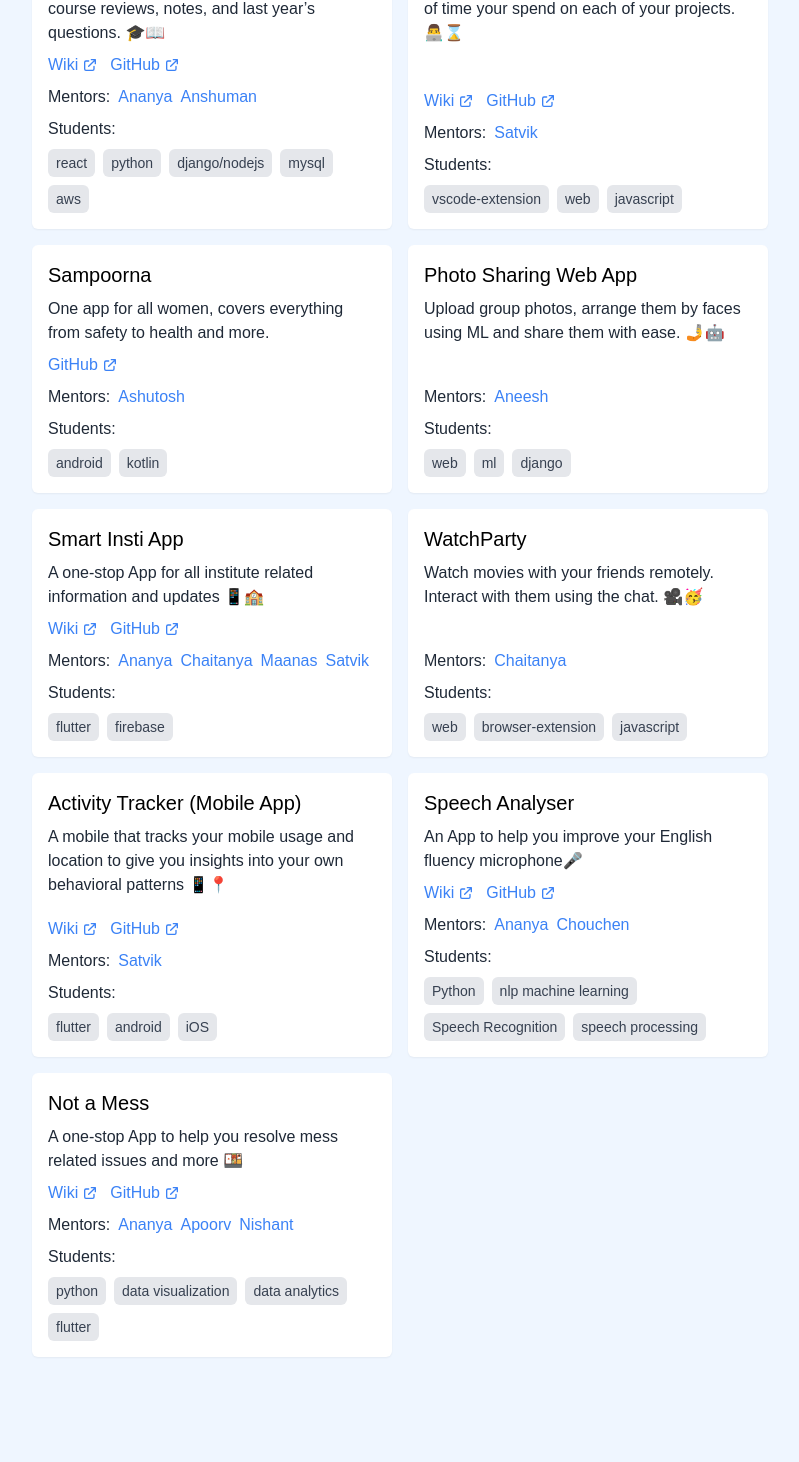
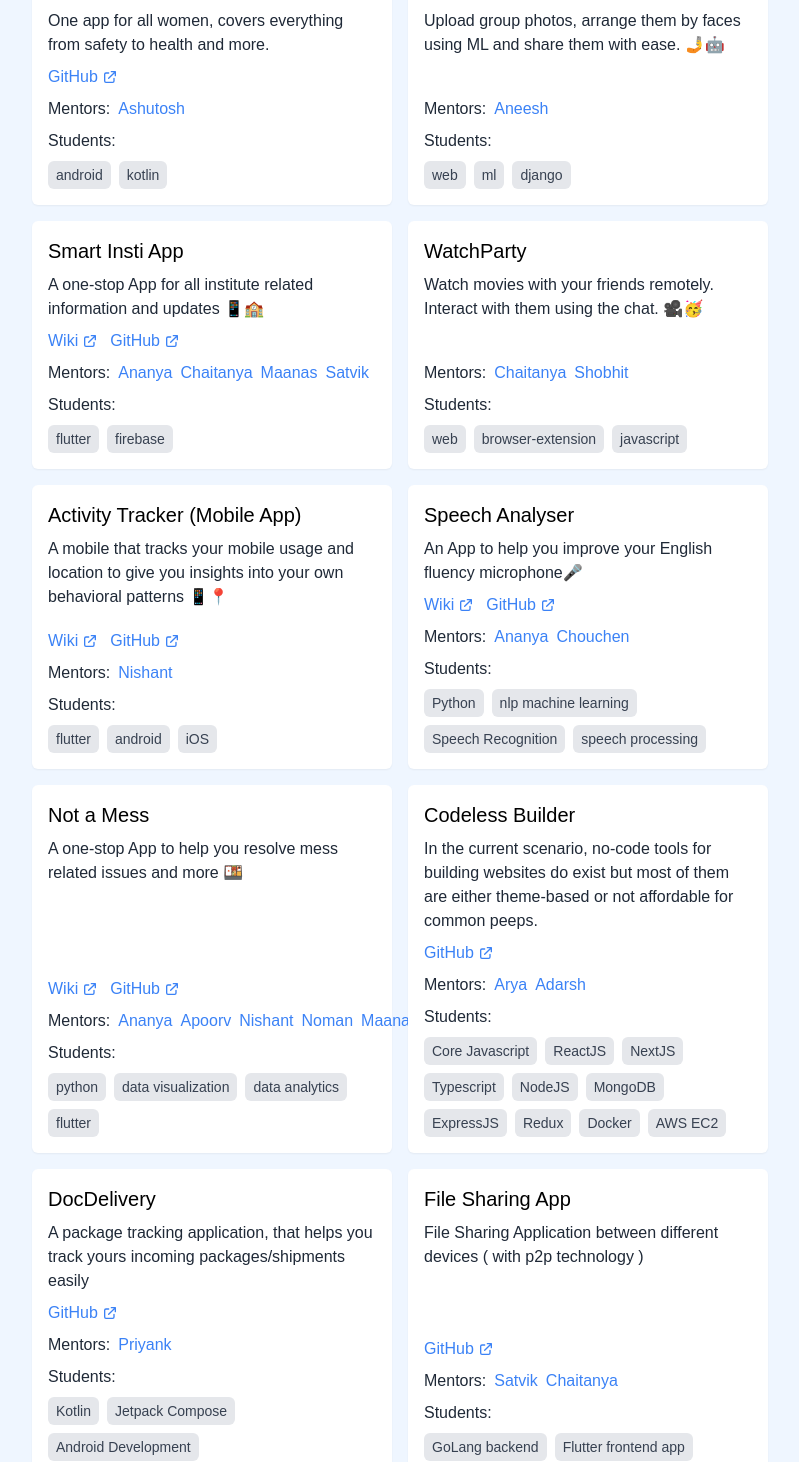
Before and after one commit to OpenLake/FOSS-Overflow, a Next.js app: page /projects in a window 1280 px wide. Shown: the part 468-1930 px from the top of the page, without its empty margins (240-1039 px from the left). Before the commit the page ends 1889 px from the top, so only its background shows below. Built offline with nearby package versions, Linux system fonts and the light colour scheme.

Commit message:
Update projects.js

```diff
--- a/content/projects.js
+++ b/content/projects.js
@@ -1,17 +1,5 @@
 export const projectData = [
-	{
-		title: 'Activity Tracker (Browser Extension)',
-		description:
-			'A chrome extension that tracks your browsing history and gives you insights into your browsing habits 🕵️‍♂️🌐',
-		wiki: 'https://github.com/OpenLake/Activity-Tracker/wiki/FOSS-Overflow-%7C-Web-Extension',
-		github: 'https://github.com/OpenLake/Activity-Tracker',
-		tags: ['browser-extension', 'javascript', 'nodejs'],
-		mentors: {
-			Satvik: 'https://github.com/VickyMerzOwn/',
-		},
-		students: {
-		},
-	},
+
 	{
 		title: 'Leaderboard Pro',
 		description:
@@ -39,19 +27,7 @@ export const projectData = [
 		students: {
 		},
 	},
-	{
-		title: 'Activity Tracker (VS Code Extension)',
-		description:
-			'A VS code extension that tracks the amount of time your spend on each of your  projects. 👨‍💻⌛',
-		wiki: 'https://github.com/OpenLake/Activity-Tracker/wiki/FOSS-Overflow-%7C-VSCode-Extension',
-		github: 'https://github.com/OpenLake/Activity-Tracker',
-		tags: ['vscode-extension', 'web', 'javascript'],
-		mentors: {
-			Satvik: 'https://github.com/VickyMerzOwn/',
-		},
-		students: {
-		},
-	},
+
 	{
 		title: 'Sampoorna',
 		description:
@@ -84,7 +60,7 @@ export const projectData = [
 		github: 'https://github.com/OpenLake/Smart-Insti-App',
 		mentors: {
 			Ananya: 'https://www.linkedin.com/in/04ananya/',
-			Chaitanya :'https://www.linkedin.com/in/chouchen-wassim-3b4aa621a/',
+			Chaitanya :'https://www.linkedin.com/in/cbisht',
 			Maanas: "https://www.linkedin.com/in/maanas-talwar",
 			Satvik: "http://linkedin.com/in/satvik-vemuganti"
 		},
@@ -98,6 +74,7 @@ export const projectData = [
 		tags: ['web', 'browser-extension', 'javascript'],
 		mentors: {
 			Chaitanya: 'https://github.com/chaitanyabisht/',
+			Shobhit : "https://www.linkedin.com/in/shobhit-chaurasia-8842531b6"
 		},
 		students: {
 		},
@@ -110,7 +87,7 @@ export const projectData = [
 		github: 'https://github.com/OpenLake/Activity-Tracker',
 		tags: ['flutter', 'android', 'iOS'],
 		mentors: {
-			Satvik: 'https://github.com/VickyMerzOwn',
+			Nishant: 'https://www.linkedin.com/in/andoriya-nishant',
 		},
 		students: {
 		},
@@ -129,7 +106,8 @@ export const projectData = [
 		students: {
 		},
 	},
-	{
+
+		{
 		title: 'Not a Mess',
 		description:
 			'A one-stop App to help you resolve mess related issues and more 🍱',
@@ -139,11 +117,58 @@ export const projectData = [
 		mentors: {
 			Ananya: 'https://www.linkedin.com/in/04ananya/',
 			Apoorv: 'https://www.linkedin.com/in/apoorv-garg-371838143/',
-			Nishant: "https://www.linkedin.com/in/andoriya-nishant"
+			Nishant: "https://www.linkedin.com/in/andoriya-nishant",
+			Noman: "https://www.linkedin.com/in/noman--khan",
+			Maanas: "https://www.linkedin.com/in/maanas-talwar"
+
 		},
 		students: {
 			},
-	}
+	},
+
+
+	{
+		title: 'Codeless Builder',
+		description:
+			'In the current scenario, no-code tools for building websites do exist but most of them are either theme-based or not affordable for common peeps.',
+
+		github: 'https://github.com/aryasoni98/Codeless-Builder',
+		tags: ['Core Javascript', 'ReactJS', 'NextJS', 'Typescript', 'NodeJS', 'MongoDB', 'ExpressJS', 'Redux', 'Docker', 'AWS EC2' ],
+		mentors: {
+			Arya: 'https://www.linkedin.com/in/aryasoni/',
+			Adarsh: 'https://www.linkedin.com/in/adarsh-anand-iitgoa'
+
+		},
+		students: {
+		},
+	},
+	{
+		title: 'DocDelivery',
+		description:
+			'A package tracking application, that helps you track yours incoming packages/shipments easily',
+		github: 'https://github.com/shankarpriyank/DocDelivery',
+		tags: ['Kotlin', 'Jetpack Compose', 'Android Development'],
+		mentors: {
+			Priyank: 'https://www.linkedin.com/in/shankarpriyank'
+
+		},
+		students: {
+		},
+
+	},
+	{
+		title: 'File Sharing App',
+		description:
+			'File Sharing Application between different devices ( with p2p technology )',
+		github: 'https://github.com/OpenLake/File-Sharing-App',
+		tags: ['GoLang backend', 'Flutter frontend app'],
+		mentors: {
+			Satvik: "http://linkedin.com/in/satvik-vemuganti",
+			Chaitanya :'https://www.linkedin.com/in/cbisht'
+		},
+		students: {
+		},
+	},
 	// {
 	// 	title: 'Live Score Web App',
 	// 	description: 'A realtime score web app for sports🏸 and tournaments🏆.',
```
